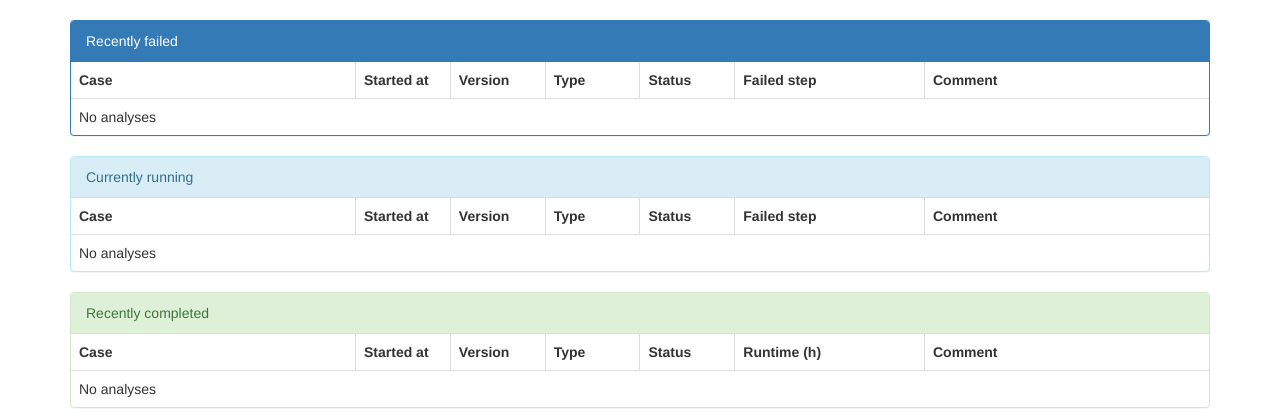
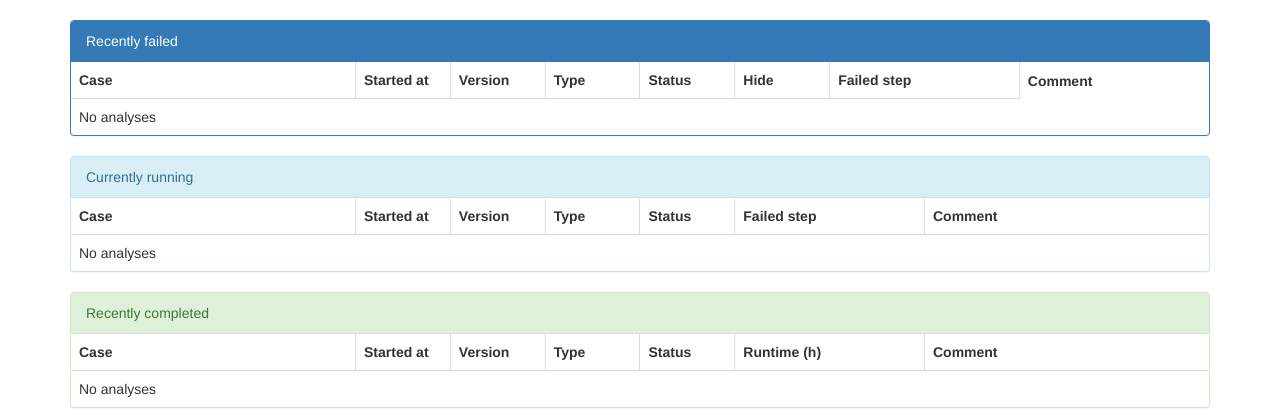
Before and after one commit to Clinical-Genomics/trailblazer, a Flask app: template trailblazer/server/templates/index.html in a window 1280 px wide. Shown: the part 52-472 px from the top of the page. Run offline with Flask 2, Linux system fonts and the light colour scheme; the template is opened without the code that fills it, so the values that code supplies are empty; parts of the project's set-up code (start-up, migrations or seed data) failed here and were passed over; some libraries are stand-ins or nearby versions.

Commit message:
add button to hide analysis runs from index page

```diff
--- a/trailblazer/server/app.py
+++ b/trailblazer/server/app.py
@@ -9,11 +9,15 @@ from flask_bootstrap import Bootstrap
 import sqlalchemy as sqa
 
 from trailblazer.store import Analysis, Model, Metadata, api
+from trailblazer.cli.log import init_log
 
 log = logging.getLogger(__name__)
 
 app = Flask(__name__)
 application = app
+
+init_log(logging.getLogger(), loglevel='INFO')
+
 SECRET_KEY = os.environ.get('TRAILBLAZER_SECRET_KEY') or 'thisIsNotSecret!'
 SQLALCHEMY_DATABASE_URI = os.environ['SQLALCHEMY_DATABASE_URI']
 if 'mysql' in SQLALCHEMY_DATABASE_URI:  # pragma: no cover
@@ -75,8 +79,12 @@ def update_status(analysis_id):
     """Update the status of an analysis."""
     new_status = request.form['status']
     analysis_obj = Analysis.query.get(analysis_id)
-    log.info("updating '%s' status: %s -> %s", analysis_obj.id,
-             analysis_obj.status, new_status)
-    analysis_obj.status = new_status
+    if new_status == 'hidden':
+        log.info("hiding analysis run: %s", analysis_obj.id)
+        analysis_obj.is_visible = False
+    else:
+        log.info("updating '%s' status: %s -> %s", analysis_obj.id,
+                 analysis_obj.status, new_status)
+        analysis_obj.status = new_status
     db.commit()
     return redirect(request.referrer)
--- a/trailblazer/server/templates/index.html
+++ b/trailblazer/server/templates/index.html
@@ -11,7 +11,7 @@
 
 {% block content %}
 <div class="container">
-  {{ utils.analyses_panel('Recently failed', fails, category='primary') }}
+  {{ utils.analyses_panel('Recently failed', fails, category='primary', add_hide=True) }}
   {{ utils.analyses_panel('Currently running', runnings, category='info', editable=False) }}
   {{ utils.analyses_panel('Recently completed', recents, category='success', only_complete=True) }}
 </div>
--- a/trailblazer/server/templates/utils.html
+++ b/trailblazer/server/templates/utils.html
@@ -10,7 +10,7 @@
     </div>
 {% endmacro %}
 
-{% macro analyses_table(analyses, editable=True, colored=False, only_complete=False) %}
+{% macro analyses_table(analyses, editable=True, colored=False, only_complete=False, add_hide=False) %}
     {% set status_options = ['pending', 'running', 'completed', 'failed', 'error', 'canceled'] %}
     <table class="table table-bordered table-hover">
         <thead>
@@ -20,6 +20,9 @@
                 <th class="col-xs-1">Version</th>
                 <th class="col-xs-1">Type</th>
                 <th class="col-xs-1">Status</th>
+                {% if add_hide %}
+                    <th class="col-xs-1">Hide</th>
+                {% endif %}
                 <th class="col-xs-2">
                     {% if only_complete %}
                         Runtime (h)
@@ -69,6 +72,13 @@
                             {{ analysis.status }}
                         {% endif %}
                     </td>
+                    {% if add_hide %}
+                        <td>
+                            <form action="{{ url_for('update_status', analysis_id=analysis.id) }}" method="POST">
+                                <button class="btn btn-default btn-xs" name="status" value="hidden" type="submit">Hide</button>
+                            </form>
+                        </td>
+                    {% endif %}
                     <td>
                         {% if only_complete %}
                             {% if analysis.runtime %}
```
